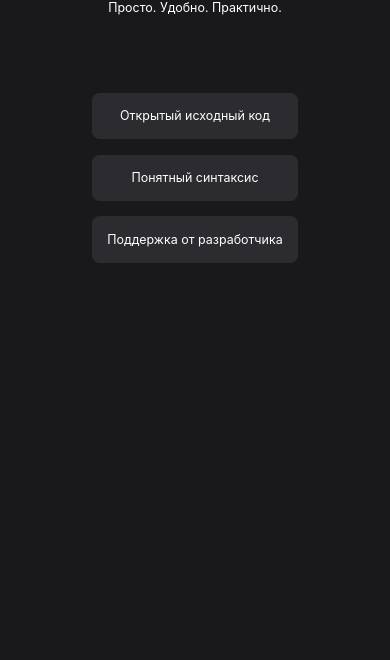
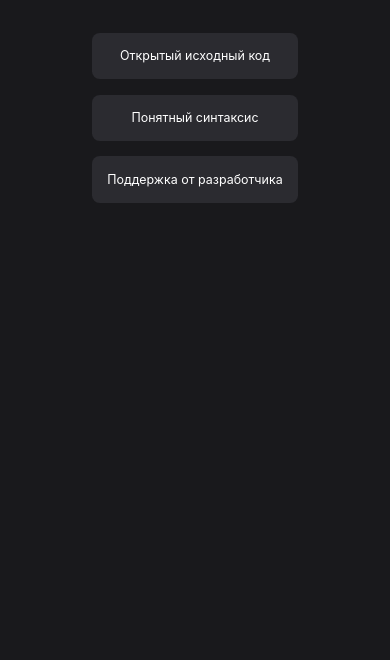
Before and after one commit to ItzIsonn/itzisonn.github.io, a plain HTML site: page Meazy/index.html in a window 390 px wide. Shown: the part 184-844 px from the top of the page. Drawn offline with Linux system fonts and the light colour scheme.

Commit message:
Improved mobile device support

```diff
--- a/Meazy/docs/styles/docs_styles.css
+++ b/Meazy/docs/styles/docs_styles.css
@@ -5,14 +5,6 @@
 
     src: local("JetBrains Mono"),
     url("../fonts/JetBrainsMono-Medium.woff2") format("woff2")
-}
-
-.main-inner {
-    display: flex;
-    gap: 30px;
-    width: fit-content;
-    margin: 0;
-    padding: 0 40px;
 }
 
 
@@ -156,7 +148,7 @@ div.code span.comment {
 
 @media (max-width: 750px) {
     .main {
-        margin-top: 20px;
+        margin-top: 80px;
     }
 
     .main-inner {
@@ -169,14 +161,12 @@ div.code span.comment {
 
 @media (max-width: 500px) {
     .main {
-        margin-top: 4vw;
+        margin-top: 20vw;
     }
 
     .main-inner {
         gap: 6vw;
         padding: 0 8vw;
-        flex-direction: column;
-        align-items: center;
     }
 
     .pages {
--- a/Meazy/index.html
+++ b/Meazy/index.html
@@ -4,7 +4,7 @@
         <meta charset="utf-8">
 
         <title>Meazy</title>
-        <meta name="viewport" content="width=device-width, initial-scale=0.5">
+        <meta name="viewport" content="width=device-width, initial-scale=1">
 
         <link rel="stylesheet" href="styles/default_styles.css">
         <link rel="stylesheet" href="styles/nav_styles.css">
@@ -35,6 +35,7 @@
         </header>
 
         <div class="main">
+            <div class="main-inner">
                 <div class="title-box">
                     <p class="title">Meazy</p>
                     <p>Просто. Удобно. Практично.</p>
@@ -45,5 +46,6 @@
                     <p class="advantage">Поддержка от разработчика</p>
                 </div>
             </div>
+        </div>
     </body>
 </html>
--- a/Meazy/styles/default_styles.css
+++ b/Meazy/styles/default_styles.css
@@ -8,7 +8,6 @@ html {
 
 body {
     margin: 0;
-    padding-bottom: 20px;
 }
 
 p {
@@ -16,18 +15,41 @@ p {
     margin: 0;
 }
 
-.main {
-    width: fit-content;
-    margin: 100px auto 0;
-}
-
 a {
     color: #55b8ff;
     text-decoration: none;
 }
 
+
+
+.main {
+    width: 100%;
+    margin: 100px auto 0;
+    position: absolute;
+    padding-bottom: 30px;
+}
+
+.main-inner {
+    display: flex;
+    gap: 30px;
+    width: fit-content;
+    padding: 0 40px;
+    margin: 0 auto;
+}
+
+
+
 @media (max-width: 500px) {
     html {
         font-size: 3.2vw;
     }
+
+    .main {
+        margin-top: 4vw;
+    }
+
+    .main-inner {
+        gap: 6vw;
+        padding: 0 8vw;
+    }
 }
--- a/Meazy/styles/main_styles.css
+++ b/Meazy/styles/main_styles.css
@@ -1,3 +1,9 @@
+.main-inner {
+    display: block;
+}
+
+
+
 .title-box {
     margin: 0;
     display: flex;
@@ -42,6 +48,7 @@
     }
 
     .title {
+        font-size: 8vw;
         margin: 0 0 2vw;
     }
 
--- a/Meazy/styles/nav_styles.css
+++ b/Meazy/styles/nav_styles.css
@@ -1,4 +1,5 @@
 header {
+    position: fixed;
     margin: 0;
     background-color: rgba(0, 0, 0, 0.3);
     z-index: 100;
```
Also changed, not shown: Meazy/docs/index.html (+1 -1 lines), index.html (+1 -1 lines). Lines whose indentation alone changed are shown as unchanged.
